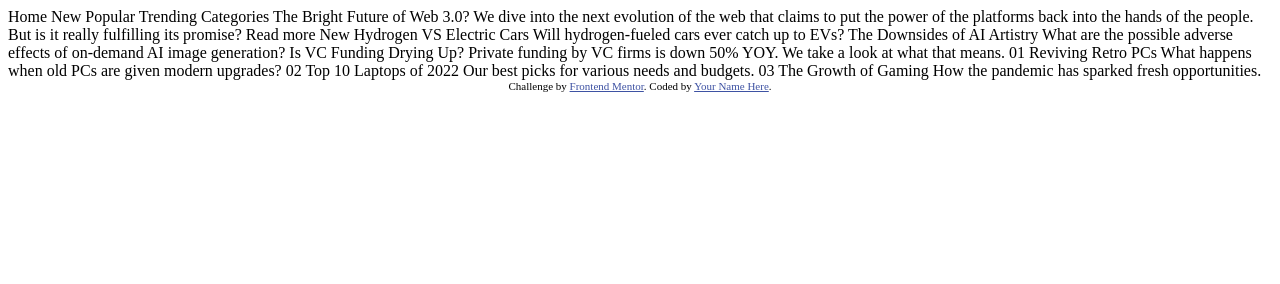
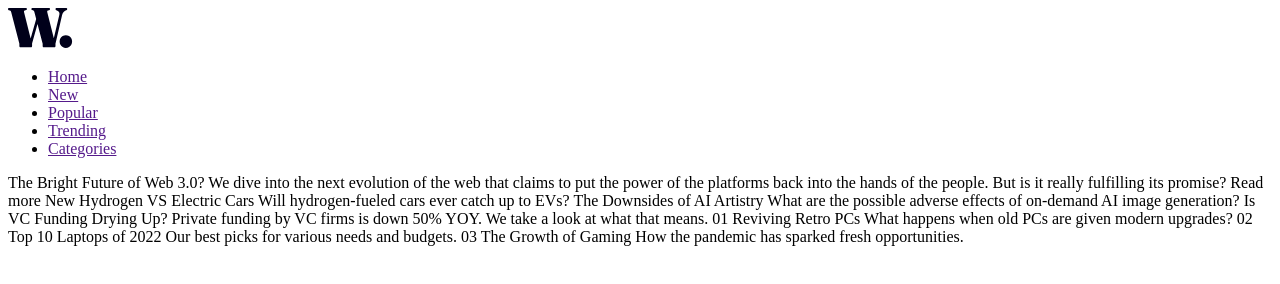
Before and after one commit to irfanoezen/news-homepage-main, a plain HTML site: page index.html in a window 1280 px wide. Drawn offline with Linux system fonts and the light colour scheme.

```diff
--- a/index.html
+++ b/index.html
@@ -2,25 +2,25 @@
 <html lang="en">
 <head>
   <meta charset="UTF-8">
-  <meta name="viewport" content="width=device-width, initial-scale=1.0"> <!-- displays site properly based on user's device -->
-
+  <meta name="viewport" content="width=device-width, initial-scale=1.0">
   <link rel="icon" type="image/png" sizes="32x32" href="./assets/images/favicon-32x32.png">
-
+  <link rel="stylesheet" href="style.css">
+  <script src="script.js" defer></script>
   <title>Frontend Mentor | News homepage</title>
-
-  <!-- Feel free to remove these styles or customise in your own stylesheet 👍 -->
-  <style>
-    .attribution { font-size: 0.6875rem; text-align: center; }
-    .attribution a { color: hsl(228, 45%, 44%); }
-  </style>
 </head>
 <body>
-
-  Home
-  New
-  Popular
-  Trending
-  Categories
+<header>
+  <img src="assets/images/logo.svg" alt="">
+  <nav>
+    <ul>
+      <li><a href="">Home</a></li>
+      <li><a href="">New</a></li>
+      <li><a href="">Popular</a></li>
+      <li><a href="">Trending</a></li>
+      <li><a href="">Categories</a></li>
+    </ul>
+  </nav>
+</header>
 
   The Bright Future of Web 3.0?
 
@@ -51,10 +51,5 @@
   03
   The Growth of Gaming
   How the pandemic has sparked fresh opportunities.
-
-  <footer class="attribution">
-    Challenge by <a href="https://www.frontendmentor.io?ref=challenge">Frontend Mentor</a>.
-    Coded by <a href="#">Your Name Here</a>.
-  </footer>
 </body>
 </html>
```
